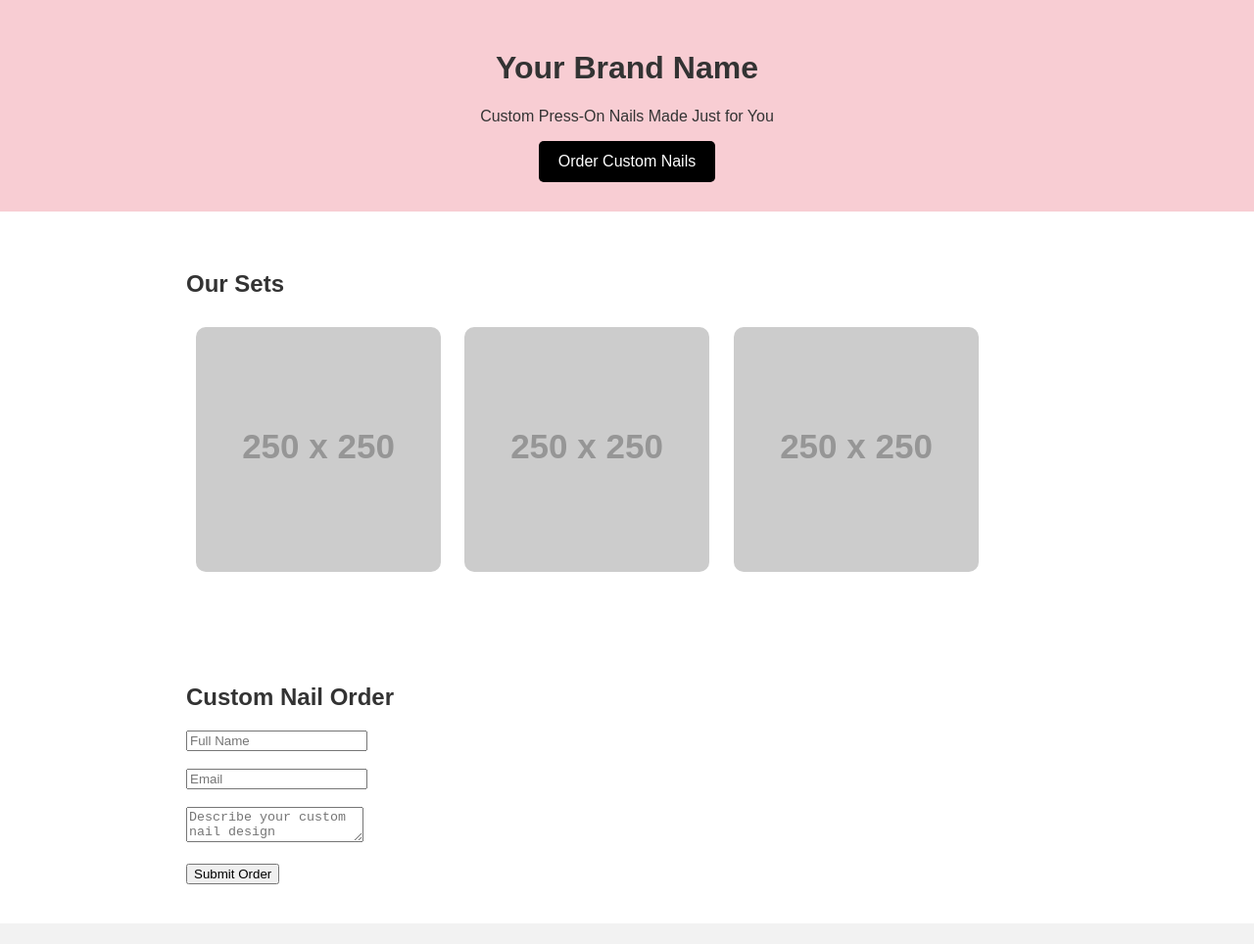
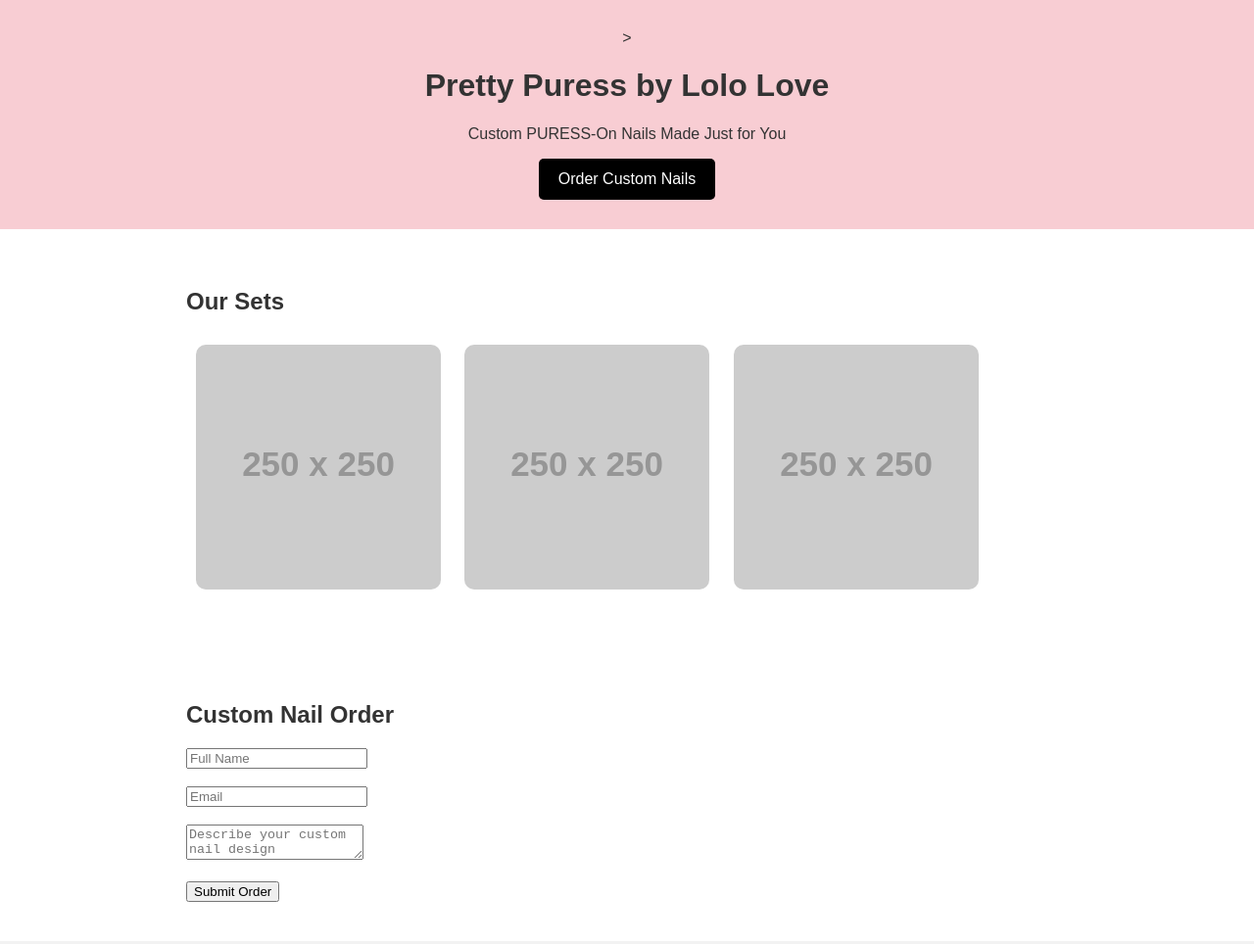
Before and after one commit to prettypuress/prettypuress.github.io, a plain HTML site: page index.html in a window 1280 px wide. Shown: the top 964 px of the page at 98% size. Drawn offline with Linux system fonts and the light colour scheme; placeholder pictures from the web are drawn by us.

Commit message:
Update index.html

```diff
--- a/index.html
+++ b/index.html
@@ -44,9 +44,10 @@
 </head>
 <body>
 
-<header>
-  <h1>Your Brand Name</h1>
-  <p>Custom Press-On Nails Made Just for You</p>
+<header class="hero site-header">
+>
+  <h1>Pretty Puress by Lolo Love</h1>
+  <p>Custom PURESS-On Nails Made Just for You</p>
   <a class="button" href="#order">Order Custom Nails</a>
 </header>
 
```
